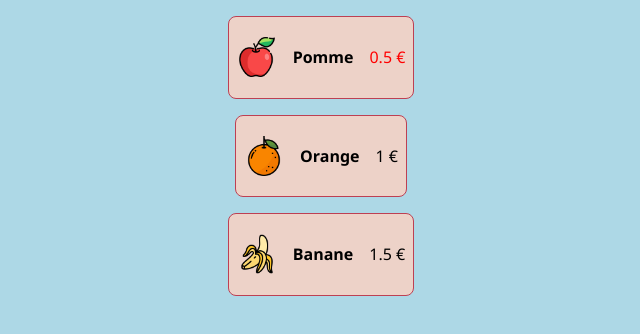
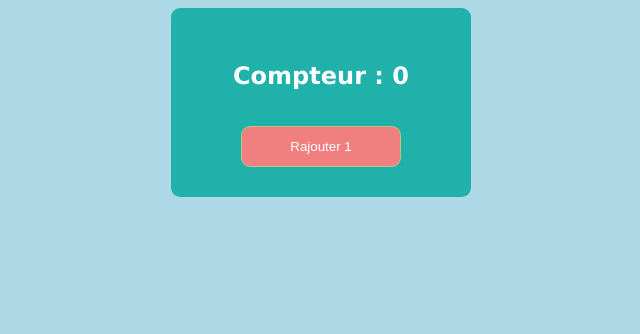
Before and after one commit to YousLa/React_Exercices, a React (Vite) app: page / in a window 1280 px wide. Shown: the top 334 px of the page, without its empty margins (319-959 px from the left). Built offline with nearby package versions, Linux system fonts and the light colour scheme.

Commit message:
Exercice 4 | Done

```diff
--- a/src/App.jsx
+++ b/src/App.jsx
@@ -2,6 +2,8 @@ import './App.css'
 import FichePerson from './components/Exercice_1/Exercice_1'
 import Animal from './components/Exercice_2/Exercice_2'
 import Product from './components/Exercice_3/Exercice_3'
+
+import Compteur from './components/Exercice_4/Exercice_4'
 
 function App() {
 
@@ -18,7 +20,11 @@ function App() {
         <Animal hasAnAnimal={true} type="chat" name="Lola" /> */}
 
         {/* Exercice 3 */}
-        <Product />
+        {/* <Product /> */}
+
+        {/* Exercice 4 */}
+        <Compteur />
+
       </div>
     </>
   )
--- /dev/null
+++ b/src/components/Exercice_4/Exercice_4.jsx
@@ -0,0 +1,46 @@
+import "./style.css";
+import { useState } from "react";
+
+const Compteur = () => {
+
+    // Variable => count
+    // Fonction de modification de la variable count => setCount
+    // Valeur par défaut de la variable count => 1
+    const [count, setCount] = useState(0);
+
+    // Incrémentation de la valeur
+    const addOne = (addedValue) => {
+        addedValue = 1;
+        setCount(count + addedValue);
+    };
+
+    // Reset de la valeur
+    const reset = (event) => {
+        console.log("J'ai cliqué sur le bouton reset");
+        setCount(event.target.value = 0);
+    };
+
+    return (
+        <>
+            <div className="compteur">
+
+                {/* Affichage du compteur */}
+                <p>Compteur : {count}</p>
+
+                {/* Bouton d'incrémentation */}
+                <button onClick={addOne}>Rajouter 1</button>
+
+                {/* Bouton de reset */}
+                {
+                    (count == 0) ?
+                        ("")
+                        :
+                        (<button onClick={reset}>Reset</button>)
+                }
+
+            </div>
+        </>
+    )
+}
+
+export default Compteur;
--- /dev/null
+++ b/src/components/Exercice_4/style.css
@@ -0,0 +1,25 @@
+.compteur {
+    color: white;
+    width: 15rem;
+    display: flex;
+    flex-direction: column;
+    align-items: center;
+    gap: .75rem;
+    padding: 1.875rem;
+    background-color: lightseagreen;
+    border-radius: .575rem;
+}
+
+.compteur p {
+    font-size: x-large;
+    font-weight: bold;
+}
+
+.compteur button {
+    width: 10rem;
+    color: white;
+    background-color: lightcoral;
+    padding: 0.75rem;
+    border-radius: .575rem;
+    border: solid 1px rgb(193, 193, 130);
+}
--- a/src/index.css
+++ b/src/index.css
@@ -1,4 +1,4 @@
 body {
     background-color: lightblue;
-    font-family: 'Segoe UI', Tahoma, Geneva, Verdana, sans-serif;
+    font-family: 'Lucida Sans', 'Lucida Sans Regular', 'Lucida Grande', 'Lucida Sans Unicode', Geneva, Verdana, sans-serif;
 }
```
Also changed, not shown: src/components/Exercice_4/Capture d'écran 2024-01-23 104902.png (added).
